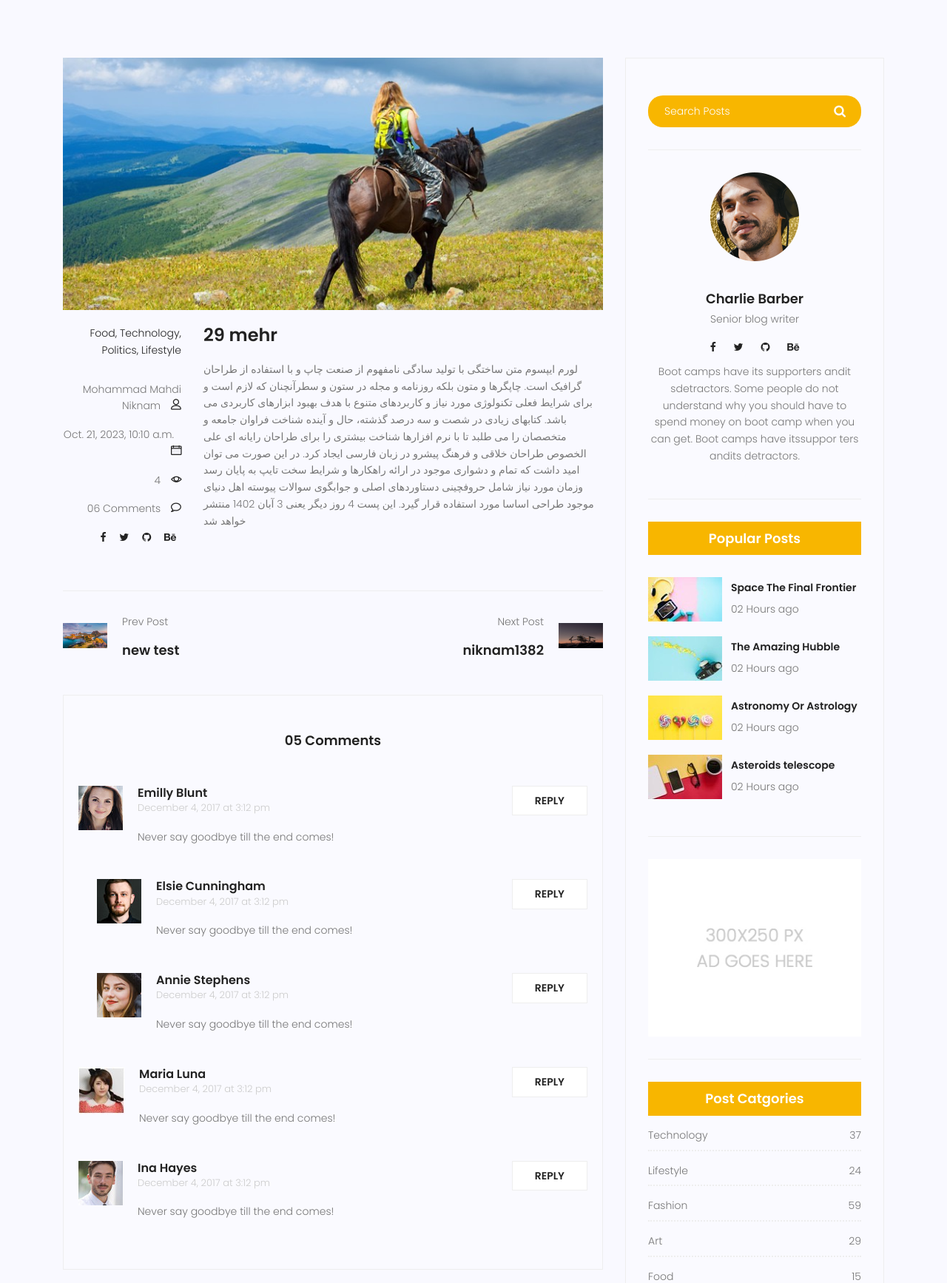
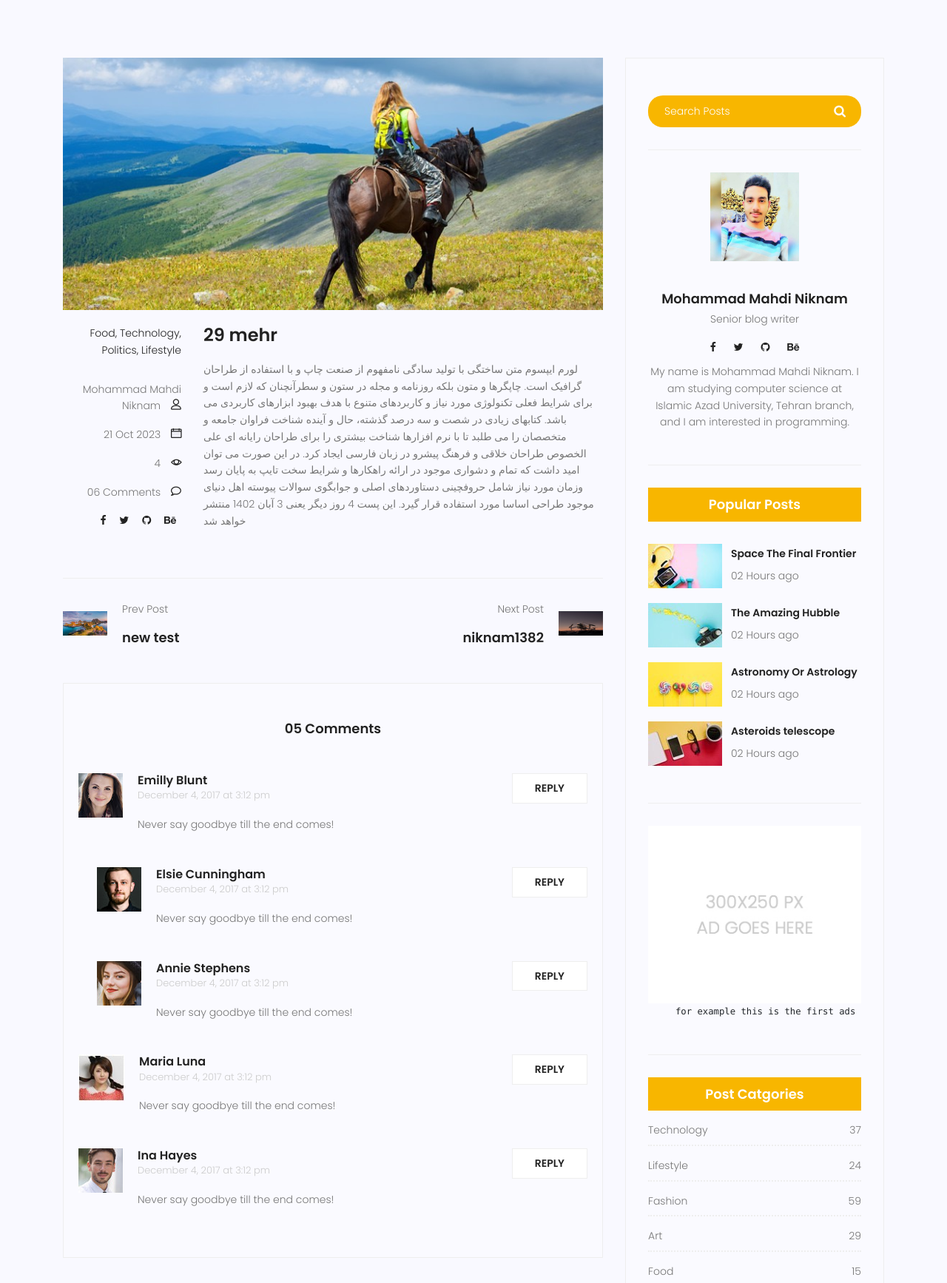
Before and after one commit to Niknam1382/mysite, a Django app: page /blog/10 in a window 1280 px wide. Shown: the part 342-2076 px from the top of the page at 74% size. Run offline with Django 4.2, Linux system fonts and the light colour scheme; data comes from the database, SQL or seed files in the repository; both versions use the stored data as it was after the commit; some libraries are stand-ins or nearby versions.

Commit message:
end of 6th chapter

```diff
--- a/blog/models.py
+++ b/blog/models.py
@@ -30,3 +30,10 @@
 # SELECT * FROM Post WHERE status = 1
     def __str__ (self) :
         return '{} - {}'.format(self.title, self.id)
+
+    # def snippets (self) :
+    #     return self.content[:150] + ' ...'
+    def snippets (self) :
+        l = self.content.split()
+        l = l[:35]
+        return ' '.join(l) + ' ...'
--- /dev/null
+++ b/templates/blog/blog-ads.html
@@ -0,0 +1,6 @@
+{% load static %}
+
+<div class="single-sidebar-widget ads-widget">
+    <a href="#"><img class="img-fluid" src="{% static 'img/blog/ads-banner.jpg' %}" alt=""></a>
+    <pre>     for example this is the first ads</pre>
+</div>
--- a/templates/blog/blog-single.html
+++ b/templates/blog/blog-single.html
@@ -40,7 +40,7 @@
 						<div class="user-details row">
 							<p class="user-name col-lg-12 col-md-12 col-6"><a href="#">{{post.author.get_full_name}}</a> <span
 									class="lnr lnr-user"></span></p>
-							<p class="date col-lg-12 col-md-12 col-6"><a href="#">{{post.created_date}}</a> <span
+							<p class="date col-lg-12 col-md-12 col-6"><a href="#">{{post.created_date|date:"d M Y"}}</a> <span
 									class="lnr lnr-calendar-full"></span></p>
 							<p class="view col-lg-12 col-md-12 col-6"><a href="#">{{post.counted_views}}</a> <span
 									class="lnr lnr-eye"></span></p>
@@ -233,26 +233,7 @@
 							<button type="submit"><i class="fa fa-search"></i></button>
 						</form>
 					</div>
-					<div class="single-sidebar-widget user-info-widget">
-						<img src="{% static 'img/blog/user-info.png' %}" alt="">
-						<a href="#">
-							<h4>Charlie Barber</h4>
-						</a>
-						<p>
-							Senior blog writer
-						</p>
-						<ul class="social-links">
-							<li><a href="#"><i class="fa fa-facebook"></i></a></li>
-							<li><a href="#"><i class="fa fa-twitter"></i></a></li>
-							<li><a href="#"><i class="fa fa-github"></i></a></li>
-							<li><a href="#"><i class="fa fa-behance"></i></a></li>
-						</ul>
-						<p>
-							Boot camps have its supporters andit sdetractors. Some people do not understand why you
-							should have to spend money on boot camp when you can get. Boot camps have itssuppor ters
-							andits detractors.
-						</p>
-					</div>
+					{% include 'blog/blog-writer.html' %}
 					<div class="single-sidebar-widget popular-post-widget">
 						<h4 class="popular-title">Popular Posts</h4>
 						<div class="popular-post-list">
@@ -302,9 +283,7 @@
 							</div>
 						</div>
 					</div>
-					<div class="single-sidebar-widget ads-widget">
-						<a href="#"><img class="img-fluid" src="{% static 'img/blog/ads-banner.jpg' %}" alt=""></a>
-					</div>
+					{% include 'blog/blog-ads.html' %}
 					<div class="single-sidebar-widget post-category-widget">
 						<h4 class="category-title">Post Catgories</h4>
 						<ul class="cat-list">
--- /dev/null
+++ b/templates/blog/blog-writer.html
@@ -0,0 +1,20 @@
+{% load static %}
+
+<div class="single-sidebar-widget user-info-widget">
+    <img src="{% static 'img/blog/user-info.png' %}" width="120" height="120" alt="">
+    <a href="#">
+        <h4>{{post.author.get_full_name}}</h4>
+    </a>
+    <p>
+        Senior blog writer
+    </p>
+    <ul class="social-links">
+        <li><a href="#"><i class="fa fa-facebook"></i></a></li>
+        <li><a href="#"><i class="fa fa-twitter"></i></a></li>
+        <li><a href="https://github.com/Niknam1382"><i class="fa fa-github"></i></a></li>
+        <li><a href="#"><i class="fa fa-behance"></i></a></li>
+    </ul>
+    <p>
+        My name is Mohammad Mahdi Niknam. I am studying computer science at Islamic Azad University, Tehran branch, and I am interested in programming.
+    </p>
+</div>
```
Also changed, not shown: templates/blog/blog-home.html (+11 -29 lines), db.sqlite3, statics/img/blog/user-info.png, statics/img/blog/user-infoo.png (added).
